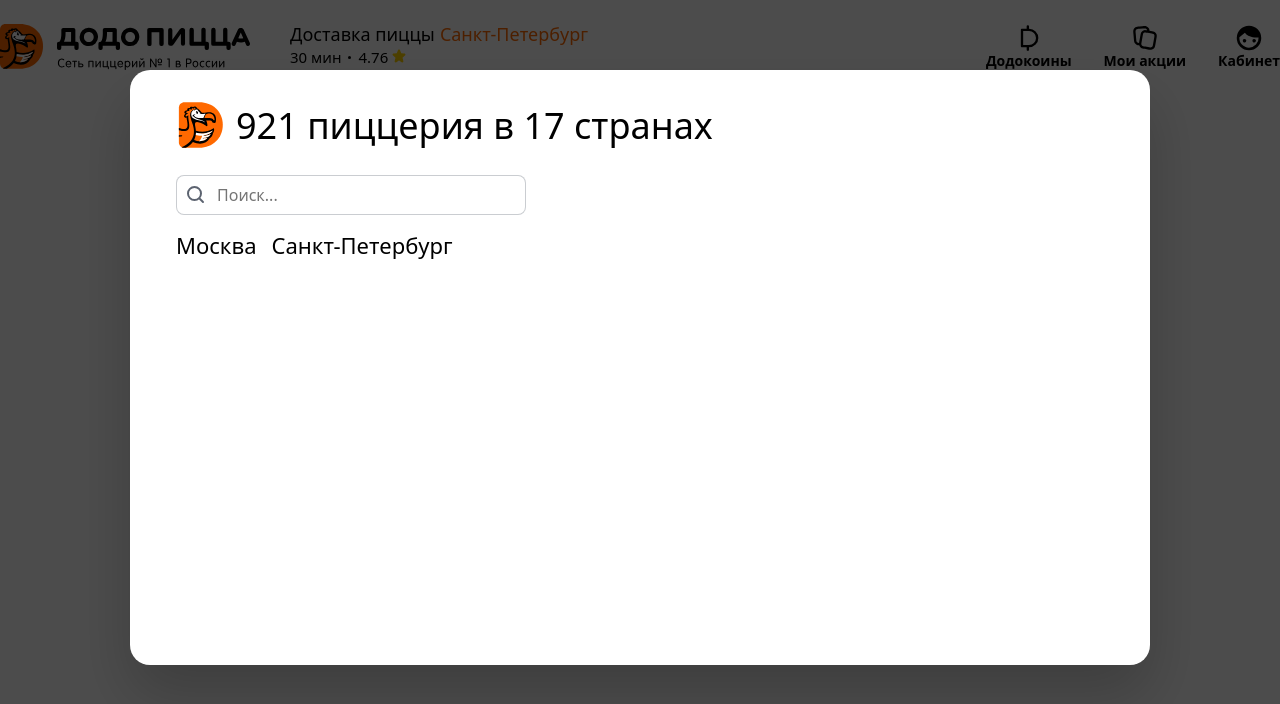
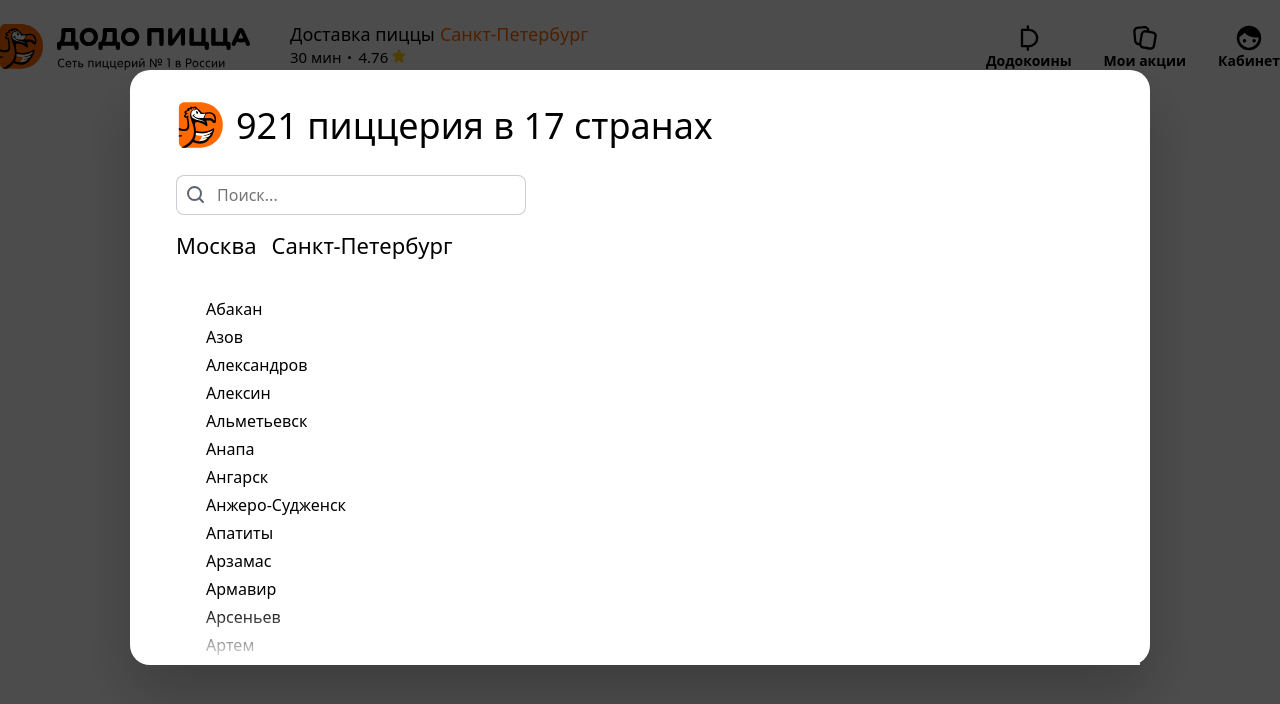
Before and after one commit to egoryupatov/Pizza, a React (Create React App) app: page / in a window 1280 px wide. Both pictures are taken after a click on the element "Санкт-Петербург". Shown: the top 704 px of the page. Built offline with nearby package versions, Linux system fonts and the light colour scheme; a web font is replaced by a local one.

Commit message:
city selector screen v 0.4

```diff
--- a/src/components/CitySelector.tsx
+++ b/src/components/CitySelector.tsx
@@ -6,7 +6,7 @@
   citySelectorRef: RefObject<HTMLDivElement>;
 };
 
-const citiesRussia: string[] = [
+const cities: string[] = [
   "Абакан",
   "Азов",
   "Александров",
@@ -372,7 +372,35 @@
             <span>Санкт-Петербург</span>
           </div>
         </div>
-        <div className={"citySelector__popup__content"}></div>
+        <div className={"citySelector__popup__content"}>
+          <div className={"citySelector__popup__content__cities"}>
+            <div className={"citySelector__popup__content__cities__list"}>
+              <div
+                className={"citySelector__popup__content__cities__gradientTop"}
+              ></div>
+              {cities
+                .filter(
+                  (city: string) =>
+                    searchQuery === "" ||
+                    city.toLowerCase().includes(searchQuery.toLowerCase())
+                )
+                .map((city: string) => (
+                  <span
+                    className={
+                      "citySelector__popup__content__cities__list__item"
+                    }
+                  >
+                    {city}
+                  </span>
+                ))}
+              <div
+                className={
+                  "citySelector__popup__content__cities__gradientBottom"
+                }
+              ></div>
+            </div>
+          </div>
+        </div>
       </div>
     </div>
   );
--- a/src/styles/citySelector.scss
+++ b/src/styles/citySelector.scss
@@ -102,3 +102,54 @@
   height: 100%;
   width: 100%;
 }
+
+.citySelector__popup__content__cities__gradientTop {
+  opacity: 1;
+  transform: translateY(0px) translateZ(0px);
+  top: -1px;
+  background: linear-gradient(
+    0deg,
+    rgba(255, 255, 255, 0) 0%,
+    rgb(255, 255, 255) 100%
+  );
+}
+
+.citySelector__popup__content__cities__gradientBottom {
+  opacity: 1;
+  transform: translateY(0px) translateZ(0px);
+  position: absolute;
+  bottom: -1px;
+  left: 0px;
+  width: calc(100% - 10px);
+  height: 60px;
+  transition: opacity 0.25s ease-in-out 0s, transform 0.25s ease-in-out 0s;
+  background: linear-gradient(
+    rgba(255, 255, 255, 0) 0%,
+    rgb(255, 255, 255) 100%
+  );
+  pointer-events: none;
+  z-index: 1000;
+}
+
+.citySelector__popup__content__cities__list {
+  position: relative;
+  overflow: scroll;
+  width: 100%;
+  height: auto;
+  min-height: 0;
+  max-height: 370px;
+}
+
+.citySelector__popup__content__cities__list__item {
+  position: relative;
+  display: block;
+  padding: 6px 30px;
+  font-size: $body-large;
+  line-height: 1;
+  border-bottom: none;
+  color: $black;
+  text-decoration: none;
+  white-space: nowrap;
+  text-overflow: ellipsis;
+  overflow: hidden;
+}
```
